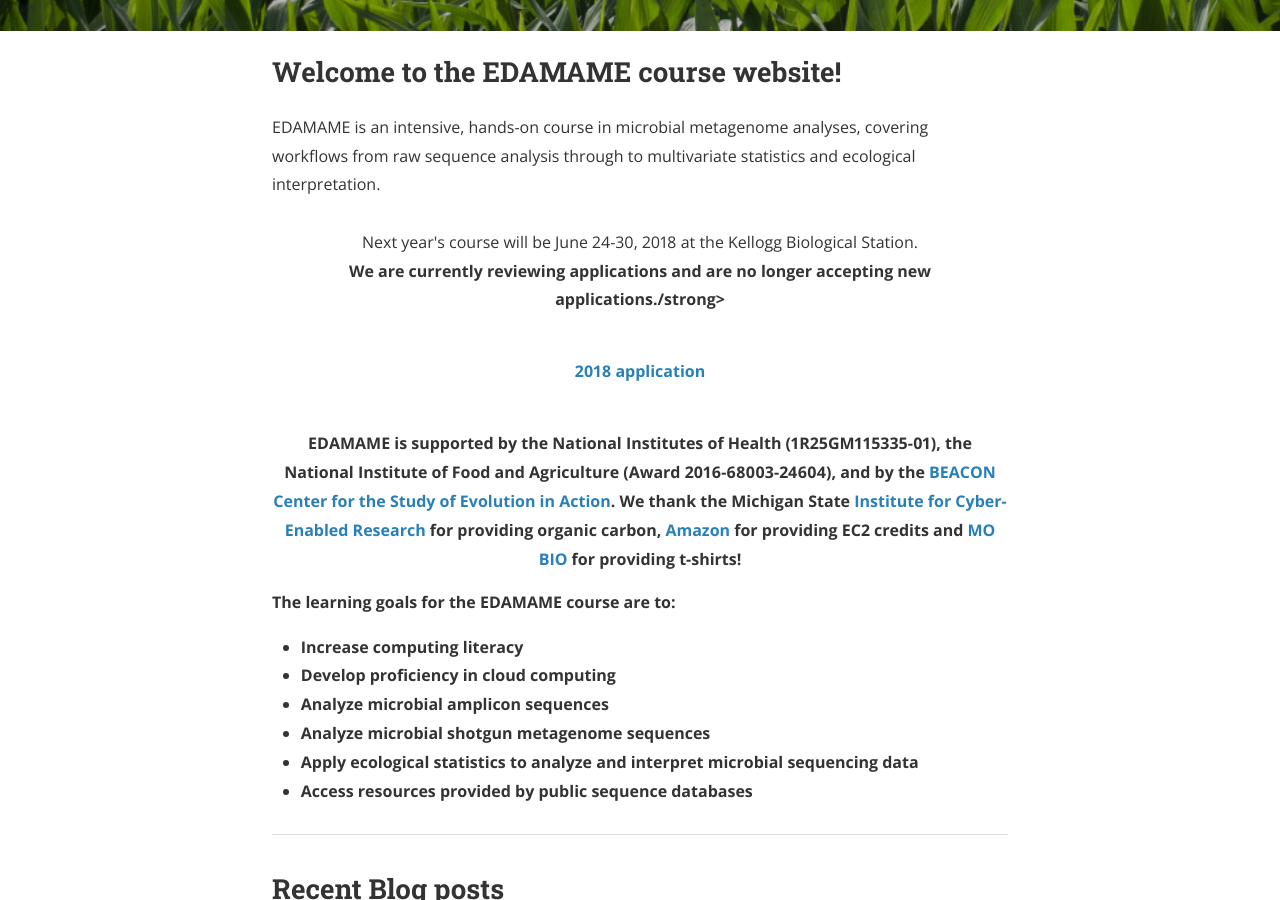
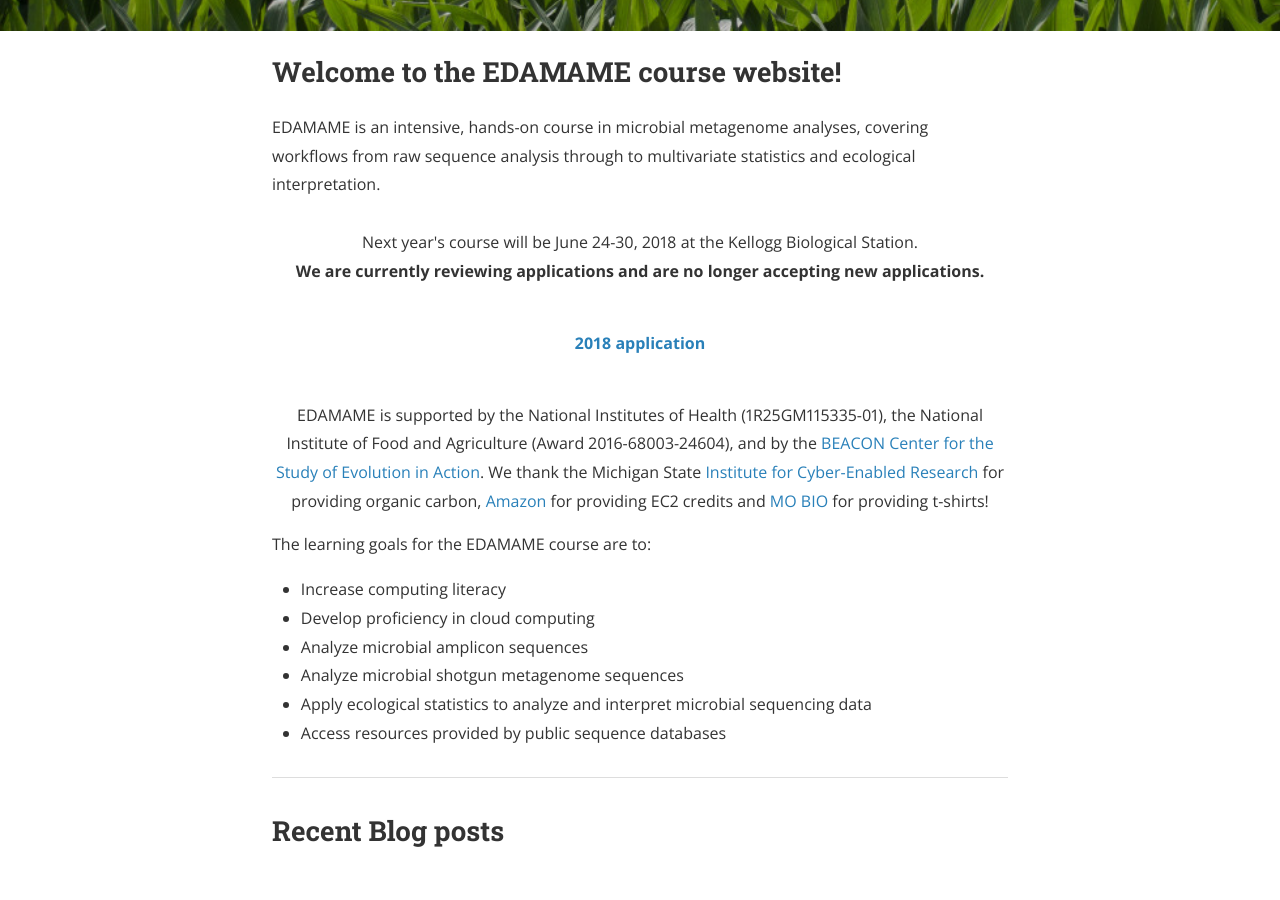
Before and after one commit to edamame-course/edamame-course.github.io, a Jekyll site: the page built from index.html, in a window 1280 px wide and 900 px high, scrolled down 472 px. Built offline with Jekyll 4.4.1, drawn with Linux system fonts in a browser that asks for light colours; nearby versions of some CDN libraries; the list of posts is cut into pages by our own code; a style sheet for code colours, icons or effects is not loaded.

Commit message:
Update index.html

```diff
--- a/index.html
+++ b/index.html
@@ -23,7 +23,7 @@ EDAMAME is an intensive, hands-on course in microbial metagenome analyses, cover
 <p align=center><br>
 Next year's course will be June 24-30, 2018 at the Kellogg Biological Station.
   <br>
-  <strong>We are currently reviewing applications and are no longer accepting new applications./strong>
+  <strong>We are currently reviewing applications and are no longer accepting new applications.</strong>
 
   <p align=center><br>
 
```
